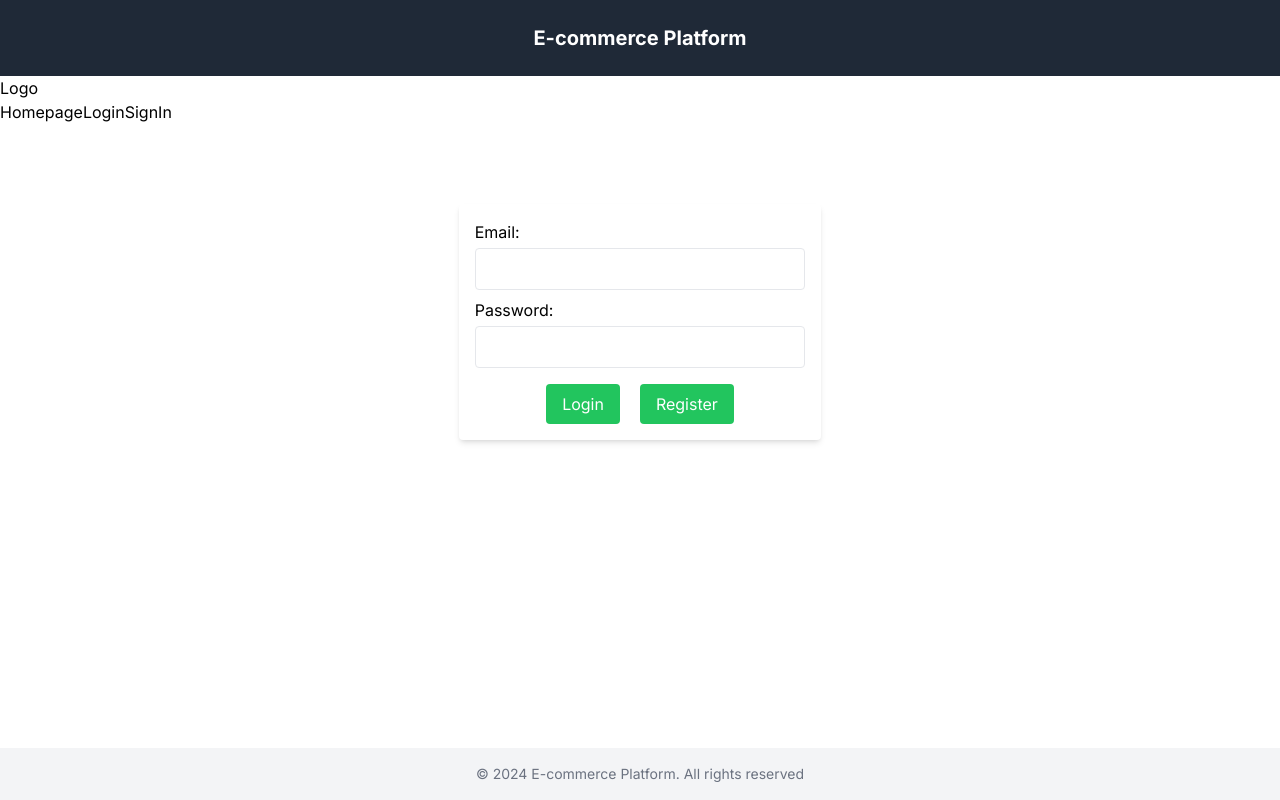
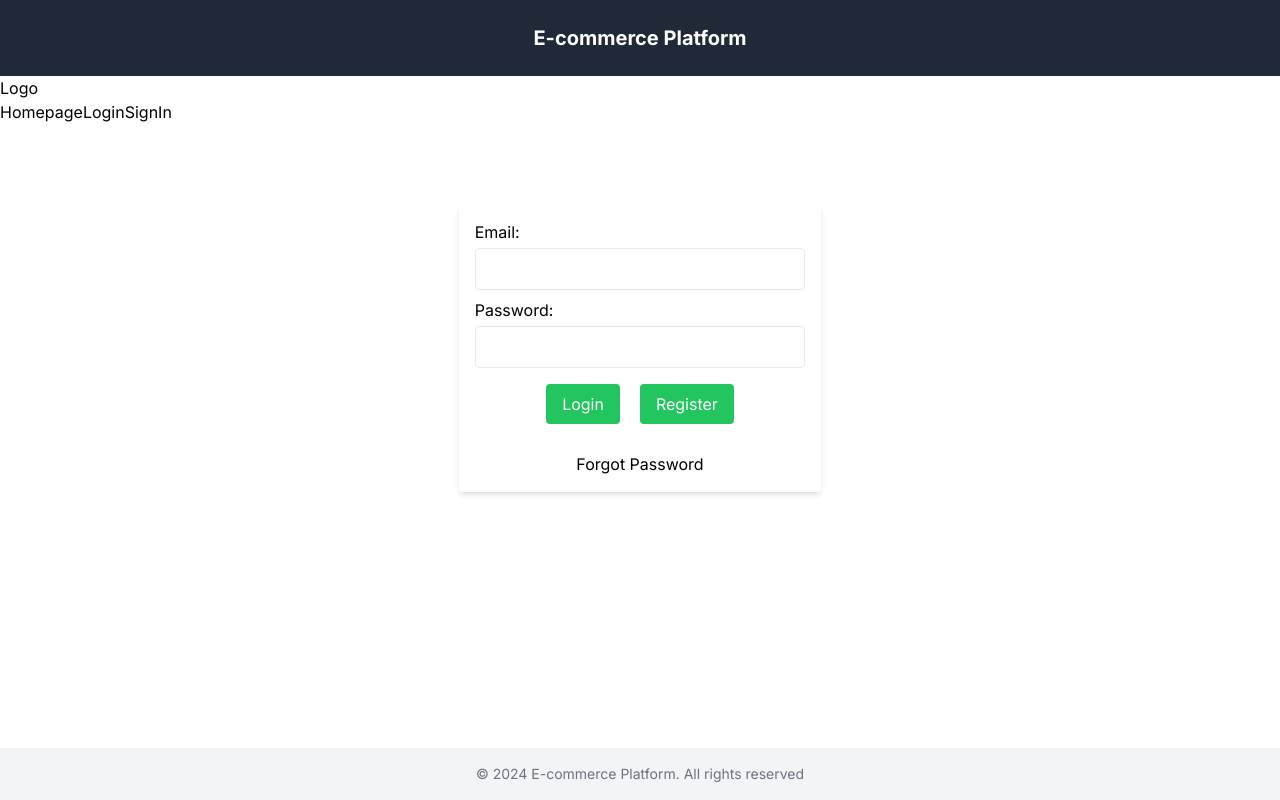
Before and after one commit to MrBartosz/E-commercePlatform, a Next.js app: page /login in a window 1280 px wide. Built offline with nearby package versions, Linux system fonts and the light colour scheme.

Commit message:
feat: add forgot-password-link

```diff
--- a/src/app/login/LoginForm.tsx
+++ b/src/app/login/LoginForm.tsx
@@ -32,13 +32,15 @@ const LoginForm: React.FC<LoginFormProps> = ({ onLogin }) => {
     router.push('/signIn')
   }
 
-  useEffect(() => {
-    const isLoggedIn = document.cookie.includes('isLoggedIn=true')
+  const handleForgotPasswordClick = () => {}
 
-    if (isLoggedIn) {
-      onLogin()
-    }
-  }, [onLogin])
+  //   useEffect(() => {
+  //     const isLoggedIn = document.cookie.includes('isLoggedIn=true')
+
+  //     if (isLoggedIn) {
+  //       onLogin()
+  //     }
+  //   }, [onLogin])
 
   return (
     <div className='flex items-center justify-center mt-20'>
@@ -82,6 +84,15 @@ const LoginForm: React.FC<LoginFormProps> = ({ onLogin }) => {
             Register
           </button>
         </div>
+        <div className='flex justify-center align-center mt-7'>
+          <a
+            href='#'
+            onClick={handleForgotPasswordClick}
+            className='text-black-500'
+          >
+            Forgot Password
+          </a>
+        </div>
       </form>
     </div>
   )
```
